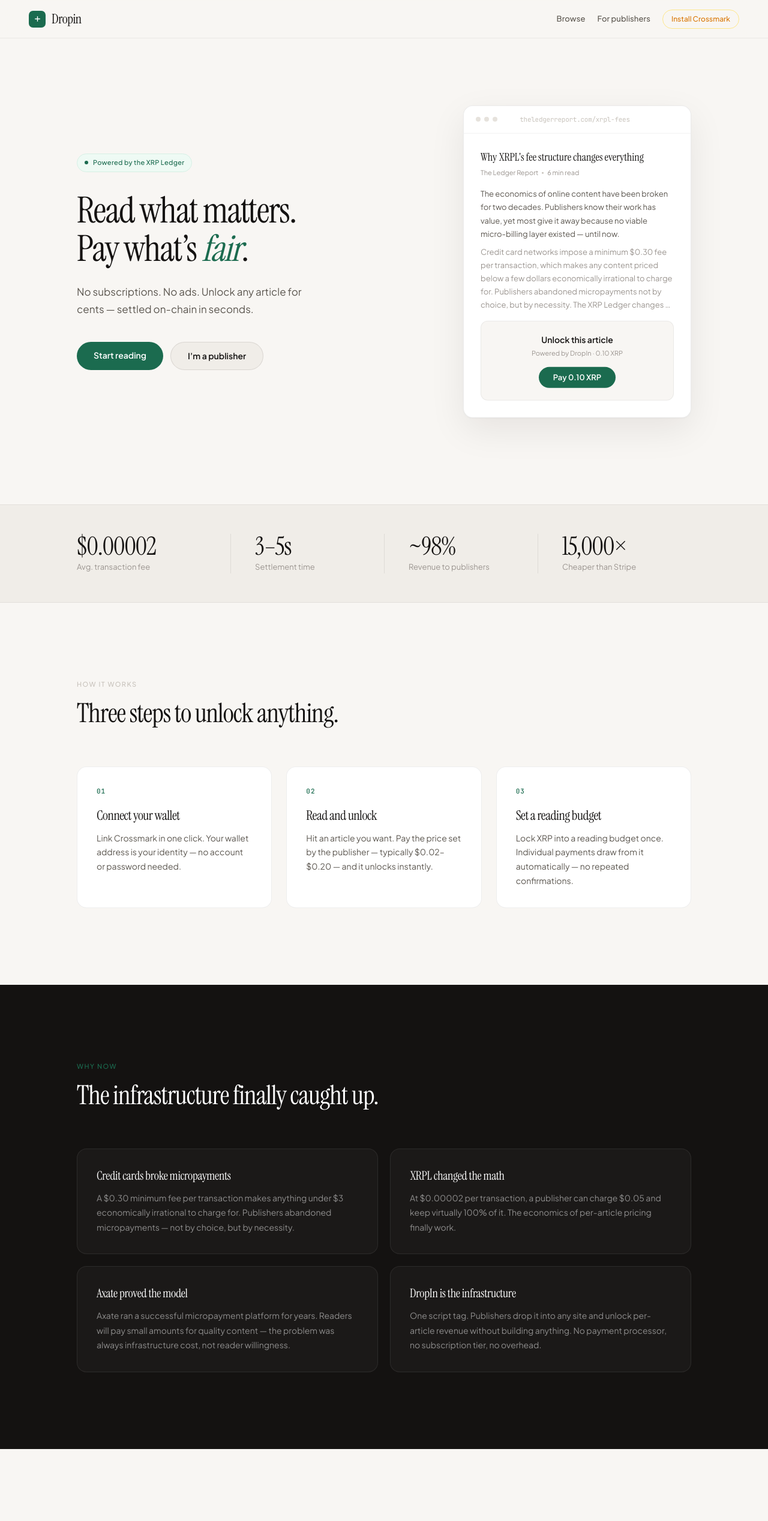
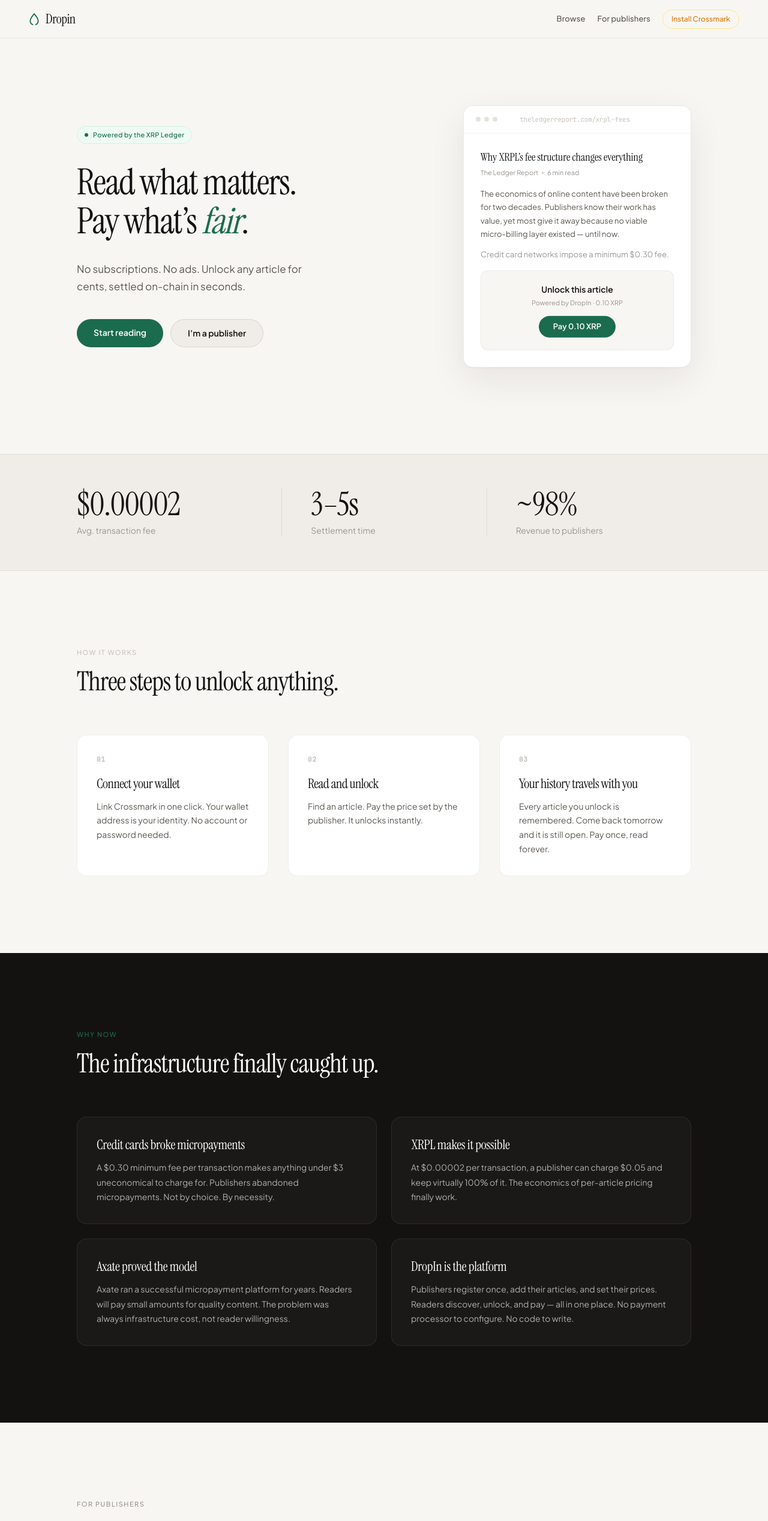
Before and after one commit to aaz50/DropIn, a Next.js app: page / in a window 1280 px wide. Shown: the top 2536 px of the page at 60% size. Built offline with nearby package versions, Linux system fonts and the light colour scheme.

Commit message:
Hero page UI update

```diff
--- a/src/app/layout.tsx
+++ b/src/app/layout.tsx
@@ -46,19 +46,19 @@
           <header className="sticky top-0 z-50 flex items-center justify-between px-6 md:px-12 h-16 bg-paper/85 backdrop-blur-xl border-b border-ink/[0.06]">
             {/* Logo */}
             <Link href="/" className="flex items-center gap-2.5 group">
-              <div className="w-7 h-7 rounded-[7px] bg-accent flex items-center justify-center transition-transform duration-300 group-hover:rotate-[-8deg] group-hover:scale-105">
               <svg
-                  width="13"
-                  height="13"
-                  viewBox="0 0 24 24"
+                width="18"
+                height="22"
+                viewBox="0 0 24 30"
                 fill="none"
-                  stroke="white"
+                stroke="#1B6B4F"
                 strokeWidth="2.5"
                 strokeLinecap="round"
+                className="transition-transform duration-300 group-hover:scale-110 group-hover:translate-y-[1px]"
               >
-                  <path d="M12 5v14M5 12h14" />
+                <path d="M12 3C12 3 3 13 3 19a9 9 0 005.5 8.3" />
+                <path d="M12 3C12 3 21 13 21 19a9 9 0 01-5.5 8.3" />
               </svg>
-              </div>
               <span className="font-display text-[22px] text-ink tracking-[-0.5px] leading-none">
                 Dropin
               </span>
--- a/src/app/page.tsx
+++ b/src/app/page.tsx
@@ -14,7 +14,7 @@
               <span className="w-1.5 h-1.5 rounded-full bg-accent inline-block" />
               Powered by the XRP Ledger
             </div>
-            <h1 className="font-display text-[48px] md:text-[60px] leading-[1.08] tracking-[-1.5px] text-ink mb-6">
+            <h1 className="font-display text-[48px] md:text-[60px] leading-[1.08] tracking-[-1.5px] text-ink mb-8">
               Read what matters.
               <br />
               Pay what&rsquo;s{" "}
@@ -24,7 +24,7 @@
               .
             </h1>
             <p className="text-[17px] text-ink-secondary leading-[1.7] max-w-[400px] mb-10">
-              No subscriptions. No ads. Unlock any article for cents — settled
+              No subscriptions. No ads. Unlock any article for cents, settled
               on-chain in seconds.
             </p>
             <div className="flex flex-wrap gap-3">
@@ -53,20 +53,19 @@
       </section>
 
       {/* ── Numbers strip ────────────────────────────────────── */}
-      <section className="border-y border-ink/[0.06] bg-paper-warm py-12">
+      <section className="border-y border-ink/[0.06] bg-paper-warm py-14">
         <div className="max-w-[1120px] mx-auto px-6 md:px-12">
-          <div className="grid grid-cols-2 md:grid-cols-4 gap-8 md:gap-0 md:divide-x md:divide-ink/[0.08]">
+          <div className="grid grid-cols-3 gap-8 md:gap-0 md:divide-x md:divide-ink/[0.08]">
             {[
               { value: "$0.00002", label: "Avg. transaction fee" },
               { value: "3–5s", label: "Settlement time" },
               { value: "~98%", label: "Revenue to publishers" },
-              { value: "15,000×", label: "Cheaper than Stripe" },
             ].map((stat, i) => (
-              <Reveal key={stat.label} delay={i * 80} className="md:px-10 first:pl-0 last:pr-0">
-                <p className="font-display text-[36px] md:text-[42px] leading-none tracking-[-1px] text-ink mb-1">
+              <Reveal key={stat.label} delay={i * 80} className="md:px-12 first:pl-0 last:pr-0">
+                <p className="font-display text-[42px] md:text-[54px] leading-none tracking-[-1px] text-ink mb-1.5">
                   {stat.value}
                 </p>
-                <p className="text-[13px] text-ink-muted">{stat.label}</p>
+                <p className="text-[14px] text-ink-muted">{stat.label}</p>
               </Reveal>
             ))}
           </div>
@@ -84,27 +83,27 @@
           </h2>
         </Reveal>
 
-        <div className="grid md:grid-cols-3 gap-6">
+        <div className="grid md:grid-cols-3 gap-8">
           {[
             {
               step: "01",
               title: "Connect your wallet",
-              body: "Link Crossmark in one click. Your wallet address is your identity — no account or password needed.",
+              body: "Link Crossmark in one click. Your wallet address is your identity. No account or password needed.",
             },
             {
               step: "02",
               title: "Read and unlock",
-              body: "Hit an article you want. Pay the price set by the publisher — typically $0.02–$0.20 — and it unlocks instantly.",
+              body: "Find an article. Pay the price set by the publisher. It unlocks instantly.",
             },
             {
               step: "03",
-              title: "Set a reading budget",
-              body: "Lock XRP into a reading budget once. Individual payments draw from it automatically — no repeated confirmations.",
+              title: "Your history travels with you",
+              body: "Every article you unlock is remembered. Come back tomorrow and it is still open. Pay once, read forever.",
             },
           ].map((card, i) => (
             <Reveal key={card.step} delay={i * 100}>
-              <div className="p-8 rounded-2xl bg-surface border border-ink/[0.07] h-full">
-                <p className="font-mono text-[11px] text-accent font-medium tracking-[1px] mb-5">
+              <div className="p-8 rounded-2xl bg-surface border border-ink/[0.07] h-full hover:border-accent-glow hover:shadow-sm transition-all duration-200">
+                <p className="font-mono text-[11px] text-ink-ghost font-semibold tracking-[1px] mb-5">
                   {card.step}
                 </p>
                 <h3 className="font-display text-[22px] leading-[1.2] tracking-[-0.5px] text-ink mb-3">
@@ -131,31 +130,31 @@
             </h2>
           </Reveal>
 
-          <div className="grid md:grid-cols-2 gap-5">
+          <div className="grid md:grid-cols-2 gap-6">
             {[
               {
                 title: "Credit cards broke micropayments",
-                body: "A $0.30 minimum fee per transaction makes anything under $3 economically irrational to charge for. Publishers abandoned micropayments — not by choice, but by necessity.",
+                body: "A $0.30 minimum fee per transaction makes anything under $3 uneconomical to charge for. Publishers abandoned micropayments. Not by choice. By necessity.",
               },
               {
-                title: "XRPL changed the math",
+                title: "XRPL makes it possible",
                 body: "At $0.00002 per transaction, a publisher can charge $0.05 and keep virtually 100% of it. The economics of per-article pricing finally work.",
               },
               {
                 title: "Axate proved the model",
-                body: "Axate ran a successful micropayment platform for years. Readers will pay small amounts for quality content — the problem was always infrastructure cost, not reader willingness.",
+                body: "Axate ran a successful micropayment platform for years. Readers will pay small amounts for quality content. The problem was always infrastructure cost, not reader willingness.",
               },
               {
-                title: "DropIn is the infrastructure",
-                body: "One script tag. Publishers drop it into any site and unlock per-article revenue without building anything. No payment processor, no subscription tier, no overhead.",
+                title: "DropIn is the platform",
+                body: "Publishers register once, add their articles, and set their prices. Readers discover, unlock, and pay — all in one place. No payment processor to configure. No code to write.",
               },
             ].map((card, i) => (
               <Reveal key={card.title} delay={i * 80}>
                 <div className="p-8 rounded-2xl border border-white/[0.08] bg-white/[0.03]">
-                  <h3 className="font-display text-[20px] leading-[1.25] tracking-[-0.3px] text-surface mb-3">
+                  <h3 className="font-display text-[22px] leading-[1.25] tracking-[-0.3px] text-surface mb-3">
                     {card.title}
                   </h3>
-                  <p className="text-[14px] text-white/50 leading-[1.75]">
+                  <p className="text-[14px] text-white/65 leading-[1.75]">
                     {card.body}
                   </p>
                 </div>
@@ -168,11 +167,11 @@
       {/* ── For publishers — comparison table ────────────────── */}
       <section className="max-w-[1120px] mx-auto px-6 md:px-12 py-24 md:py-32">
         <Reveal>
-          <p className="text-[11px] font-medium tracking-[1.5px] text-ink-ghost uppercase mb-4">
+          <p className="text-[11px] font-medium tracking-[1.5px] text-ink-muted uppercase mb-4">
             For publishers
           </p>
           <h2 className="font-display text-[36px] md:text-[44px] leading-[1.1] tracking-[-1px] text-ink mb-16 max-w-[480px]">
-            Finally, a revenue model that fits the content.
+            A revenue model that fits the content.
           </h2>
         </Reveal>
 
@@ -182,8 +181,11 @@
             <div className="grid grid-cols-4 bg-paper-warm border-b border-ink/[0.08]">
               <div className="px-6 py-4" />
               {["Subscriptions", "Old micropayments", "DropIn"].map((col) => (
-                <div key={col} className={`px-6 py-4 text-center ${col === "DropIn" ? "bg-accent-wash" : ""}`}>
-                  <p className={`text-[13px] font-semibold ${col === "DropIn" ? "text-accent-deep" : "text-ink"}`}>
+                <div
+                  key={col}
+                  className={`px-6 py-4 text-center ${col === "DropIn" ? "bg-accent" : ""}`}
+                >
+                  <p className={`text-[14px] font-semibold ${col === "DropIn" ? "text-surface" : "text-ink"}`}>
                     {col}
                   </p>
                 </div>
@@ -192,30 +194,12 @@
 
             {/* Rows */}
             {[
-              {
-                label: "Works for casual readers",
-                values: [false, true, true],
-              },
-              {
-                label: "No payment processor fees",
-                values: [false, false, true],
-              },
-              {
-                label: "Revenue on first visit",
-                values: [false, false, true],
-              },
-              {
-                label: "No subscription fatigue",
-                values: [false, true, true],
-              },
-              {
-                label: "Settlement in seconds",
-                values: [false, false, true],
-              },
-              {
-                label: "Zero infrastructure to build",
-                values: [false, false, true],
-              },
+              { label: "Works for casual readers", values: [false, true, true] },
+              { label: "No payment processor fees", values: [false, false, true] },
+              { label: "Revenue on first visit", values: [false, false, true] },
+              { label: "No subscription fatigue", values: [false, true, true] },
+              { label: "Settlement in seconds", values: [false, false, true] },
+              { label: "Zero infrastructure to build", values: [false, false, true] },
             ].map((row, ri) => (
               <div
                 key={row.label}
@@ -227,7 +211,7 @@
                 {row.values.map((yes, ci) => (
                   <div
                     key={ci}
-                    className={`px-6 py-4 flex items-center justify-center ${ci === 2 ? "bg-accent-wash/60" : ""}`}
+                    className={`px-6 py-4 flex items-center justify-center ${ci === 2 ? "bg-accent/[0.07]" : ""}`}
                   >
                     {yes ? (
                       <div className="w-5 h-5 rounded-full bg-accent flex items-center justify-center flex-shrink-0">
@@ -237,7 +221,7 @@
                       </div>
                     ) : (
                       <div className="w-5 h-5 rounded-full bg-paper-deep flex items-center justify-center flex-shrink-0">
-                        <svg width="8" height="8" viewBox="0 0 24 24" fill="none" stroke="#C8C3BC" strokeWidth="3">
+                        <svg width="8" height="8" viewBox="0 0 24 24" fill="none" stroke="#9B9590" strokeWidth="3">
                           <path d="M18 6L6 18M6 6l12 12" />
                         </svg>
                       </div>
@@ -254,16 +238,12 @@
       <section className="border-t border-ink/[0.06] bg-paper-warm py-20">
         <div className="max-w-[720px] mx-auto px-6 md:px-12 text-center">
           <Reveal>
-            <p className="text-[11px] font-medium tracking-[1.5px] text-ink-ghost uppercase mb-4">
+            <p className="text-[11px] font-medium tracking-[1.5px] text-ink-muted uppercase mb-4">
               Built on the XRP Ledger
             </p>
-            <h2 className="font-display text-[32px] md:text-[38px] leading-[1.15] tracking-[-0.8px] text-ink mb-6">
+            <h2 className="font-display text-[32px] md:text-[38px] leading-[1.15] tracking-[-0.8px] text-ink mb-10">
               The only ledger built for this.
             </h2>
-            <p className="text-[15px] text-ink-secondary leading-[1.7] mb-10">
-              XRPL has been running since 2012 — battle-tested, carbon-neutral,
-              and purpose-built for high-throughput payments.
-            </p>
             <div className="flex flex-wrap justify-center gap-2.5">
               {[
                 "3–5s finality",
@@ -290,18 +270,18 @@
       {/* ── CTA ──────────────────────────────────────────────── */}
       <section className="max-w-[720px] mx-auto px-6 md:px-12 py-24 md:py-32 text-center">
         <Reveal>
-          <h2 className="font-display text-[40px] md:text-[52px] leading-[1.08] tracking-[-1.5px] text-ink mb-5">
+          <h2 className="font-display text-[48px] md:text-[60px] leading-[1.08] tracking-[-1.5px] text-ink mb-5">
             Stop closing tabs.
             <br />
             Start reading.
           </h2>
-          <p className="text-[16px] text-ink-secondary leading-[1.7] mb-10 max-w-[380px] mx-auto">
+          <p className="text-[16px] text-ink-secondary leading-[1.8] mb-10 max-w-[380px] mx-auto">
             Pay only for what you read. No subscription required.
           </p>
           <div className="flex flex-wrap justify-center gap-3">
             <Link
               href="/browse"
-              className="px-8 py-3.5 rounded-full bg-accent text-surface text-[14px] font-semibold hover:bg-accent-deep transition-colors"
+              className="px-10 py-4 rounded-full bg-accent text-surface text-[14px] font-semibold hover:bg-accent-deep transition-colors shadow-[0_8px_20px_rgba(27,107,79,0.22)]"
             >
               Start reading
             </Link>
--- a/src/components/landing/DemoCard.tsx
+++ b/src/components/landing/DemoCard.tsx
@@ -3,9 +3,15 @@
 import { useCallback, useEffect, useRef, useState } from "react";
 
 type Phase = "idle" | "confirming" | "verifying" | "unlocked";
+type BadgeState = "hidden" | "visible" | "fading";
+
+// Badge auto-hides after BADGE_VISIBLE_MS. Timing can be adjusted
+const BADGE_VISIBLE_MS = 3500;
+const BADGE_FADE_MS = 500;
 
 export function DemoCard() {
   const [phase, setPhase] = useState<Phase>("idle");
+  const [badgeState, setBadgeState] = useState<BadgeState>("hidden");
   const timers = useRef<ReturnType<typeof setTimeout>[]>([]);
 
   const clearTimers = () => {
@@ -19,12 +25,28 @@
     setPhase("confirming");
     timers.current.push(setTimeout(() => setPhase("verifying"), 400));
     timers.current.push(setTimeout(() => setPhase("unlocked"), 1000));
-    timers.current.push(setTimeout(() => setPhase("idle"), 9000));
+  }, [phase]);
+
+  // Show badge when unlocked, then fade it out
+  useEffect(() => {
+    if (phase !== "unlocked") return;
+    setBadgeState("visible");
+    const fadeTimer = setTimeout(
+      () => setBadgeState("fading"),
+      BADGE_VISIBLE_MS - BADGE_FADE_MS
+    );
+    const hideTimer = setTimeout(() => setBadgeState("hidden"), BADGE_VISIBLE_MS);
+    return () => {
+      clearTimeout(fadeTimer);
+      clearTimeout(hideTimer);
+    };
   }, [phase]);
 
   useEffect(() => () => clearTimers(), []);
 
   return (
+    <div className="relative">
+      {/* Floating card */}
       <div className="animate-hero-float">
         <div className="bg-surface border border-ink/[0.08] rounded-2xl overflow-hidden shadow-[0_20px_60px_rgba(20,18,17,0.08),0_1px_3px_rgba(20,18,17,0.04)]">
           {/* Fake browser chrome */}
@@ -40,10 +62,10 @@
             <div className="w-[44px]" />
           </div>
 
-        {/* Article preview */}
+          {/* Article content */}
           <div className="p-7">
             <h3 className="font-display text-[18px] leading-[1.3] mb-1.5">
-            Why XRPL's fee structure changes everything
+              Why XRPL&rsquo;s fee structure changes everything
             </h3>
             <div className="flex items-center gap-1.5 text-[11px] text-ink-muted mb-4">
               <span>The Ledger Report</span>
@@ -51,43 +73,34 @@
               <span>6 min read</span>
             </div>
 
-          <p className="text-[13px] leading-[1.7] text-ink-secondary mb-2">
+            {/* Paragraph 1 — always visible */}
+            <p className="text-[13px] leading-[1.7] text-ink-secondary mb-3">
               The economics of online content have been broken for two decades.
               Publishers know their work has value, yet most give it away because
               no viable micro-billing layer existed — until now.
             </p>
-          {phase !== "unlocked" && (
-            <p className="text-[13px] leading-[1.7] text-ink-muted mb-4">
-              Credit card networks impose a minimum $0.30 fee per transaction,
-              which makes any content priced below a few dollars economically
-              irrational to charge for. Publishers abandoned micropayments not
-              by choice, but by necessity. The XRP&nbsp;Ledger changes&nbsp;…
-            </p>
-          )}
 
             {phase === "unlocked" ? (
-            <div className="mt-4 animate-fade-in space-y-3">
-              <div className="flex items-center gap-2.5 px-4 py-3 rounded-xl bg-accent-wash border border-accent-glow">
-                <div className="w-5 h-5 rounded-full bg-accent flex items-center justify-center flex-shrink-0">
-                  <svg width="9" height="9" viewBox="0 0 24 24" fill="none" stroke="white" strokeWidth="3">
-                    <path d="M20 6L9 17l-5-5" />
-                  </svg>
-                </div>
-                <div>
-                  <p className="text-[12px] font-semibold text-accent-deep">Unlocked · 0.10 XRP</p>
-                  <p className="text-[10px] text-accent font-mono mt-0.5">tx: 8A3F…C91E · 3.2s</p>
-                </div>
-              </div>
-              <p className="text-[13px] leading-[1.7] text-ink">
-                The XRP Ledger fundamentally changes this equation. With fees
+              /* Unlocked: paragraph 2 completed, content trails off naturally */
+              <p className="text-[13px] leading-[1.7] text-ink line-clamp-4">
+                Credit card networks impose a minimum $0.30 fee. With fees
                 averaging $0.00002, a publisher can charge $0.05 and retain
-                virtually 100% of revenue.
+                virtually 100% of revenue. The math that made micropayments
+                unworkable for twenty years simply no longer applies. Any
+                journalist, researcher, or writer can now set their own
+                price&nbsp;…
               </p>
-            </div>
             ) : (
-            <div className="mt-4 px-5 py-5 text-center border border-ink/[0.06] rounded-xl bg-paper">
+              /* Locked: paragraph 2 cut short, then paywall */
+              <>
+                <p className="text-[13px] leading-[1.7] text-ink-muted mb-4">
+                  Credit card networks impose a minimum $0.30 fee.
+                </p>
+                <div className="px-5 py-5 text-center border border-ink/[0.06] rounded-xl bg-paper">
                   <p className="text-[14px] font-semibold mb-1">Unlock this article</p>
-              <p className="text-[11px] text-ink-muted mb-3.5">Powered by DropIn · 0.10 XRP</p>
+                  <p className="text-[11px] text-ink-muted mb-3.5">
+                    Powered by DropIn · 0.10 XRP
+                  </p>
                   <button
                     onClick={runDemo}
                     disabled={phase !== "idle"}
@@ -104,9 +117,31 @@
                       : "Verifying…"}
                   </button>
                 </div>
+              </>
             )}
           </div>
         </div>
       </div>
+
+      {/* Unlock badge — rendered outside the floating card, fades out after BADGE_VISIBLE_MS */}
+      {badgeState !== "hidden" && (
+        <div
+          className={`mt-3 flex justify-center transition-opacity duration-500 ${
+            badgeState === "fading" ? "opacity-0" : "opacity-100"
+          }`}
+        >
+          <div className="flex items-center gap-2.5 px-4 py-2.5 rounded-full bg-accent-wash border border-accent-glow shadow-sm">
+            <div className="w-4 h-4 rounded-full bg-accent flex items-center justify-center flex-shrink-0">
+              <svg width="7" height="7" viewBox="0 0 24 24" fill="none" stroke="white" strokeWidth="3">
+                <path d="M20 6L9 17l-5-5" />
+              </svg>
+            </div>
+            <p className="text-[12px] font-semibold text-accent-deep">Unlocked · 0.10 XRP</p>
+            <span className="text-accent-glow">·</span>
+            <p className="text-[10px] text-accent font-mono">tx: 8A3F…C91E · 3.2s</p>
+          </div>
+        </div>
+      )}
+    </div>
   );
 }
--- a/src/lib/xrpl/client.ts
+++ b/src/lib/xrpl/client.ts
@@ -26,7 +26,6 @@
     try {
       await existing.disconnect();
     } catch {
-      // ignore — we're replacing it anyway
     }
     const fresh = new Client(XRPL_NODE_URL);
     await fresh.connect();
```
Lines whose indentation alone changed are shown as unchanged.
